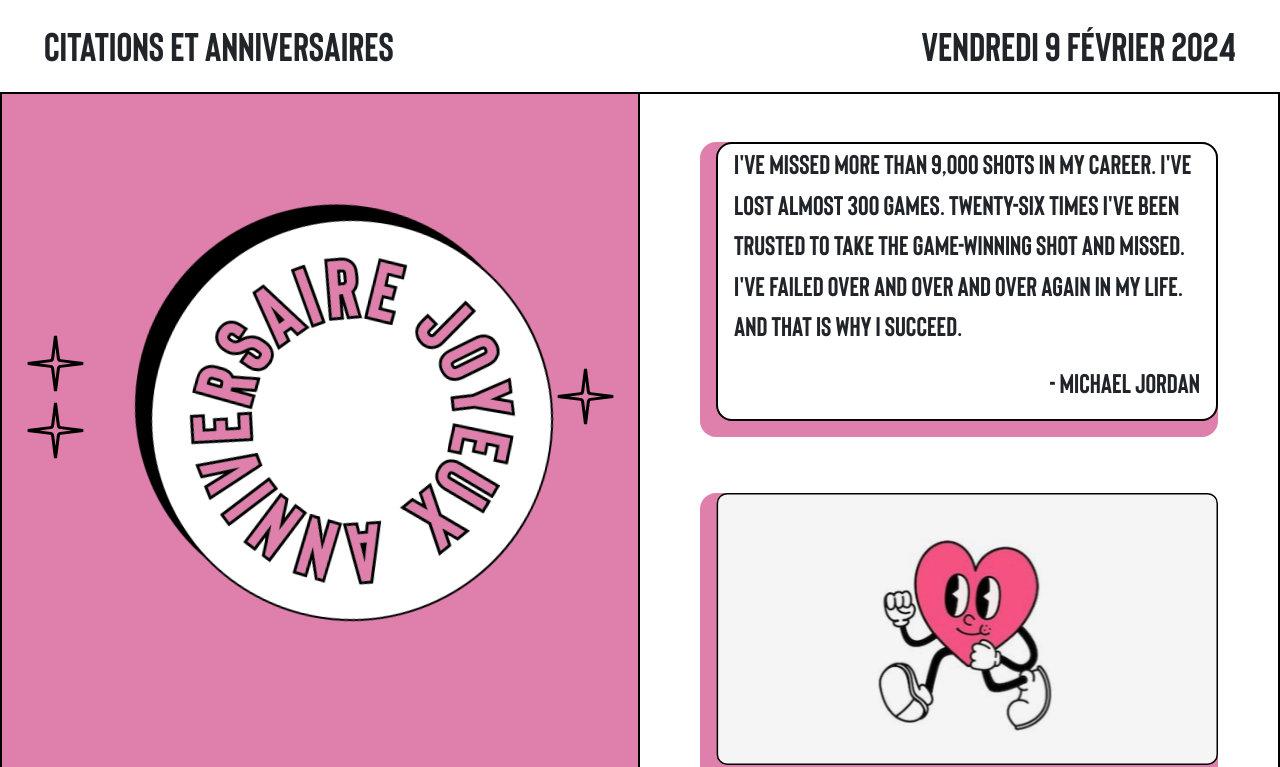
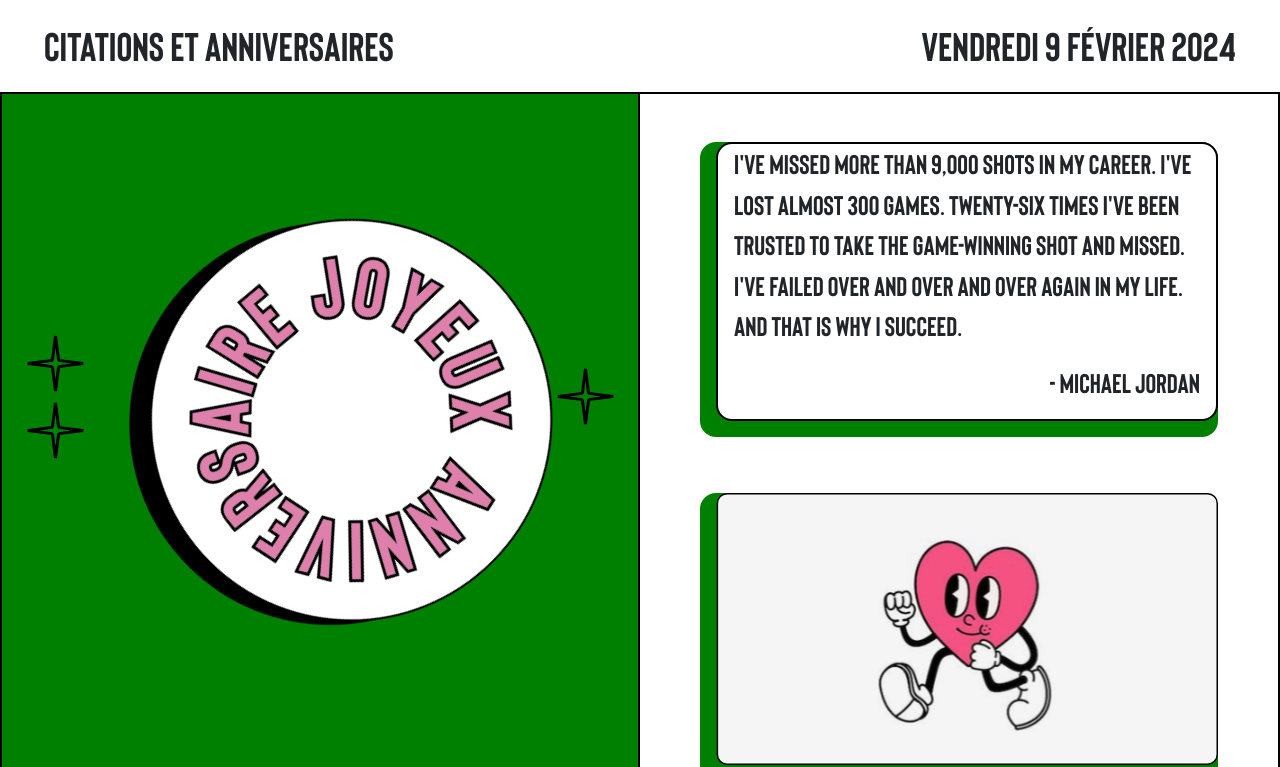
Before and after one commit to SarahOtmane/projetCss, a React (Create React App) app: page / in a window 1280 px wide. Shown: the top 767 px of the page. Built offline with nearby package versions, Linux system fonts and the light colour scheme.

Commit message:
animation nom + background color

```diff
--- a/src/App.css
+++ b/src/App.css
@@ -30,6 +30,14 @@ article .text{
   background-color: #DF80AC;
 }
 
+.vert{
+  background-color: green;
+}
+
+.bleu{
+  background-color: blue;
+}
+
 .white{
   background-color: white;
 }
--- a/src/components/Anniv.js
+++ b/src/components/Anniv.js
@@ -5,11 +5,10 @@ import Row from 'react-bootstrap/Row';
 import anniv from '../assets/pics/anniv.svg';
 import etoile  from '../assets/pics/etoile.svg'
 
-function Anniv({prenom, nom, color}){
-    const classes = [color, "border-end border-2 border-black", "text-center"].join(" ");
+function Anniv({prenom, nom, couleur}){
 
     return(
-        <Col xs={6} className={classes}>
+        <Col xs={6} className={`${couleur} border-end border-2 border-black text-center`}>
             <Row className="d-flex justify-content-center align-items-center mt-5">
                 <Col xs={2}>
                     <Image src={etoile}/>
--- a/src/components/Citation.js
+++ b/src/components/Citation.js
@@ -5,15 +5,13 @@ import { ProgressBar } from 'react-bootstrap';
 
 import gif from '../assets/pics/gif.svg';
 
-function Citation(){
-
-    const now = 60;
+function Citation({couleur, progress}){
 
     return(
         <Col xs={6}>
             <Row>
                 <Col xs={12}>
-                    <div className='rose z-0 m-5 pb-3 border-2 border-black rounded-4'>
+                    <div className={`${couleur} z-0 m-5 pb-3 border-2 border-black rounded-4`}>
                     <article className='ms-3 border border-2 border-black rounded-4 z-1 white'>
                         <p className='mx-3 text'>
                             I've missed more than 9,000 shots in my career. I've lost almost 300 games.
@@ -27,7 +25,7 @@ function Citation(){
             </Row>
             <Row>
                 <Col xs={12}>
-                    <div className='rose z-0 my-2 mx-5 pb-1 border-2 border-black rounded-4'>
+                    <div className={`${couleur} z-0 my-2 mx-5 pb-1 border-2 border-black rounded-4`}>
                     <figure className='ms-3'>
                         <Image src={gif} className='w-100'/>
                     </figure>
@@ -36,7 +34,7 @@ function Citation(){
             </Row>
             <Row className='mx-5 my-4 justify-content-center'>
                 <Col xs={1}><p className='text1'>01</p></Col>
-                <Col xs={8}><ProgressBar now={now} label={`${now}%`} visuallyHidden /></Col>
+                <Col xs={8}><ProgressBar now={progress} label={`${progress}%`} visuallyHidden /></Col>
                 <Col xs={1}><p className='text1'>03</p></Col>
             </Row>
         </Col>
--- a/src/components/Main.js
+++ b/src/components/Main.js
@@ -1,28 +1,39 @@
 import Anniv from "./Anniv";
 import Citation from "./Citation";
+import Row from 'react-bootstrap/Row';
+import { useState, useEffect } from 'react';
 
-import Row from 'react-bootstrap/Row';
+function Main() {
+    const personnes = [
+        { nom: "Richet", prenom: "Max" },
+        { nom: "Otmane", prenom: "Sarah" }
+    ];
+    const couleurs = ['rose', 'vert', 'bleu'];
 
-function Main(){
-    const personnes = [{
-        prenom: "Max",
-        nom: "Richet"
-    }];
+    const [index, setIndex] = useState(0);
+    const [indexC, setIndexC] = useState(0);
 
-    const color = 'rose';
+    useEffect(() => {
+        const affichMain = setInterval(() => {
+            setIndex((prevIndex) => (prevIndex + 1 < personnes.length ? prevIndex + 1 : 0));
+            setIndexC((prevIndexC) => (prevIndexC + 1 < couleurs.length ? prevIndexC + 1 : 0));
+        }, 3000);
 
-    return(
+        // Clear the interval when the component is unmounted
+        return () => clearInterval(affichMain);
+    }, [index, personnes.length, couleurs.length]);
+
+    const currentPersonne = personnes[index];
+    const couleur = couleurs[indexC];
+
+    return (
         <main>
-            {
-                personnes.map((personne, index) => (
-                    <Row key={index} className="border border-2 border-black">
-                        <Anniv prenom={personne.prenom} nom={personne.nom} color={color} />
-                        <Citation color={color} />
-                    </Row>
-                ))
-            }
+            <Row key={index} className={`border border-2 border-black`}>
+                <Anniv prenom={currentPersonne.prenom} nom={currentPersonne.nom} couleur={couleur} />
+                <Citation couleur={couleur} />
+            </Row>
         </main>
-    )
+    );
 }
 
 export default Main;
```
